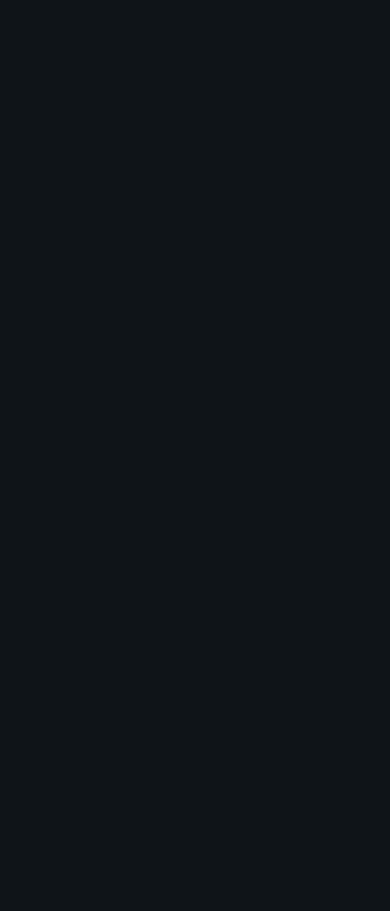
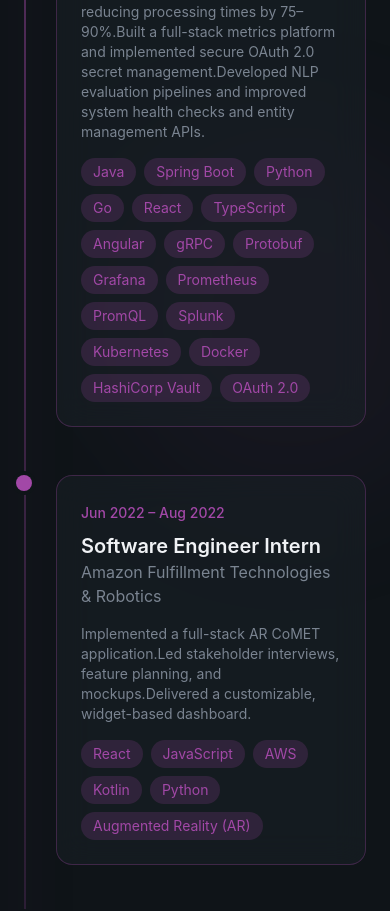
Before and after one commit to priyalpat721/portfolio, a React (Vite) app in the folder portfolio/: page / in a window 390 px wide. Shown: the part 10800-11711 px from the top of the page. Before the commit the page ends 9483 px from the top, so only its background shows below. Built offline with nearby package versions, Linux system fonts and the light colour scheme.

Commit message:
experience section added

```diff
--- a/portfolio/src/index.css
+++ b/portfolio/src/index.css
@@ -151,4 +151,10 @@
     .animate-float {
         animation: float 3s ease-in-out infinite;
     }
+
+    .timeline-glow {
+        box-shadow:
+            0 0 40px color-mix(in srgb, var(--color-primary) 35%, transparent),
+            0 0 80px color-mix(in srgb, var(--color-primary) 25%, transparent);
+    }
 }
--- a/portfolio/src/sections/Experience.tsx
+++ b/portfolio/src/sections/Experience.tsx
@@ -1,3 +1,161 @@
+const workExperience = [
+  {
+    period: "Nov 2025 – Present",
+    role: "AI/ML Engineer II",
+    company: "BlackRock",
+    description: [
+      "Designed and implemented end-to-end Identity and Access Management for the firm’s AI/ML platform.",
+      "Developed authentication methods for the team’s Python SDK.",
+      "Designed and built an AI assistant using retrieval-augmented generation (RAG) and vector databases."
+    ],
+    technologies: [
+      "Rust",
+      "TypeScript",
+      "Python",
+      "React",
+      "Tailwind CSS",
+      "Vector Databases",
+      "RAG"
+    ],
+    current: true
+  },
+  {
+    period: "Aug 2023 – Nov 2025",
+    role: "Software Engineer I - Rotational Analyst",
+    company: "BlackRock",
+    description: [
+      "Completed a 2-year rotational program across four engineering teams.",
+      "Mentored three summer interns and participated in reverse mentorship initiatives focused on inclusivity.",
+      "Won BlackRock’s Global Hackathon by building an LLM-powered productivity tool for task and message management.",
+      "Enhanced portfolio management APIs and UI components, and built Python automation for data comparison.",
+      "Optimized ETF workflows using caching and multithreading, reducing processing times by 75–90%.",
+      "Built a full-stack metrics platform and implemented secure OAuth 2.0 secret management.",
+      "Developed NLP evaluation pipelines and improved system health checks and entity management APIs."
+    ],
+    technologies: [
+      "Java",
+      "Spring Boot",
+      "Python",
+      "Go",
+      "React",
+      "TypeScript",
+      "Angular",
+      "gRPC",
+      "Protobuf",
+      "Grafana",
+      "Prometheus",
+      "PromQL",
+      "Splunk",
+      "Kubernetes",
+      "Docker",
+      "HashiCorp Vault",
+      "OAuth 2.0"
+    ],
+    current: false
+  },
+  {
+    period: "Jun 2022 – Aug 2022",
+    role: "Software Engineer Intern",
+    company: "Amazon Fulfillment Technologies & Robotics",
+    description: [
+      "Implemented a full-stack AR CoMET application.",
+      "Led stakeholder interviews, feature planning, and mockups.",
+      "Delivered a customizable, widget-based dashboard."
+    ],
+    technologies: [
+      "React",
+      "JavaScript",
+      "AWS",
+      "Kotlin",
+      "Python",
+      "Augmented Reality (AR)"
+    ],
+    current: false
+  },
+  {
+    period: "Jun 2022 – Aug 2022",
+    role: "Software Engineer Intern",
+    company: "BlackRock",
+    description: [
+      "Built a full-stack application leveraging OpenAI APIs.",
+      "Implemented backend services to process data and store results in MongoDB.",
+      "Worked with prompt engineering and ML experimentation tooling."
+    ],
+    technologies: [
+      "OpenAI APIs",
+      "Go",
+      "TypeScript",
+      "Python",
+      "MongoDB",
+      "Jupyter",
+      "Kubernetes",
+      "Docker",
+      "gRPC"
+    ],
+    current: false
+  },
+  {
+    period: "Dec 2021 – May 2022",
+    role: "Software Engineer Co-op",
+    company: "Bracebridge Capital",
+    description: [
+      "Refactored and optimized a core C# and T-SQL library using OOD principles and design patterns.",
+      "Improved runtime performance by 10–30% and enhanced stored procedures.",
+      "Built a full-stack Blazor dashboard and migrated dependencies from .NET Core to .NET."
+    ],
+    technologies: [
+      "C#",
+      "T-SQL",
+      ".NET",
+      "Blazor",
+      "Object-Oriented Design",
+      "Microsoft SQL Server"
+    ],
+    current: false
+  }
+];
+
+
 export const Experience = () => {
-    return <section></section>
+    return <section id="experience" className="py-32 relative overflow-hidden">
+        <div className="absolute top-1/2 left-1/4 w-96 h-96 bg-primary/5 rounded-full blur-3xl -translate-y-1/2" />
+
+        <div className="container mx-auto px-6 relative z-10">
+            <div className="max-w-3xl mb-16">
+                <span className="text-primary text-sm font-medium tracking-wider uppercase animate-fade-in">Career Journey</span>
+                <h2 className="text-4xl md:text-5xl font-bold mt-4 mb-6 animate-fade-in animation-delay-100 text-primary">
+                    Experience that <span className="font-serif italic font-normal text-white">speaks volumes.</span>
+                </h2>
+
+                <p className="text-muted-foreground animate-fade-in animation-delay-200">Each role has shaped my approach to building scalable, user-focused software solutions, driving innovation and delivering value to teams and users alike.</p>
+            </div>
+
+            <div className="relative">
+                <div className="timeline-glow absolute left-0 md:left-1/2 top-0 bottom-0 w-0.5 bg-linear-to-b from-primary/70 via-primary/30 to-transparent md:-translate-x-1/2 shadow-[0_0_25px_rgba(32,178,166,0.8)]" />
+
+                <div className="space-y-12">
+                    {workExperience.map((exp, index) => {
+                        return (
+                        <div key={index} className="relative grid md:grid-cols-2 gap-8 animate-fade-in">
+                            <div className="absolute left-0 md:left-1/2 top-0 w-4 h-4 bg-primary rounded-full -translate-x-1/2 ring-4 ring-background"></div>
+
+                            <div className={`pl-8 md:pl-0 ${index % 2 === 0 ? 'md:pr-16 md:text-right' : 'md:col-start-2 md:pl-16'}`}>
+                                <div className="glass p-6 rounded-2xl border border-primary/30">
+                                    <span className="text-sm text-primary font-medium">{exp.period}</span>
+                                    <h3 className="text-xl font-semibold mt-2">{exp.role}</h3>
+                                    <p className="text-muted-foreground">{exp.company}</p>
+                                    <p className="text-sm text-muted-foreground mt-4">{exp.description}</p>
+                                    <div className={`flex flex-wrap gap-2 mt-4 ${index % 2 === 0 ? 'md:justify-end' : ''}`}>
+                                        {exp.technologies.map((tech, i) =>
+                                        <span key={i} className="bg-primary/20 text-primary px-3 py-1 rounded-full text-sm">{tech}</span>)}
+                                    </div>
+                                </div>
+                            </div>
+                        </div>
+                        )
+                    })}
+                </div>
+            </div>
+        </div>
+    </section>
 }
```
